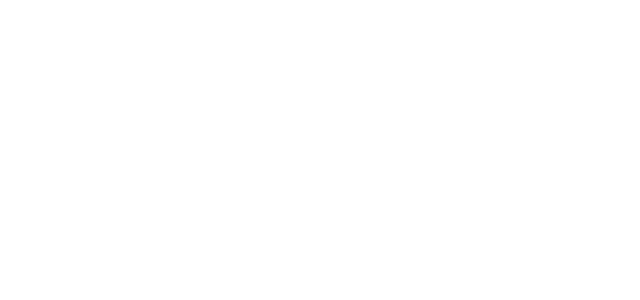
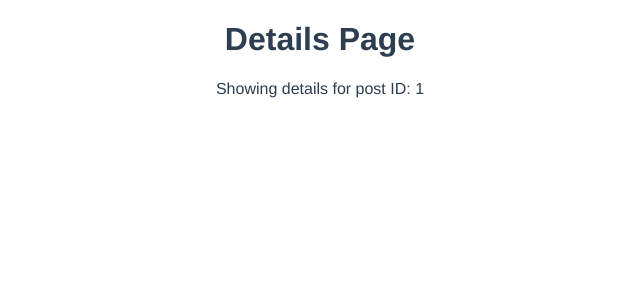
Before and after one commit to AlexStraton/dojo-blog, a Vue app: page /posts/1 in a window 1280 px wide. Before the commit this address had no page. Shown: the top 300 px of the page, without its empty margins (320-960 px from the left). Built offline with nearby package versions, Linux system fonts and the light colour scheme.

Commit message:
added router-link to the single post page

```diff
--- a/src/components/SinglePost.vue
+++ b/src/components/SinglePost.vue
@@ -1,6 +1,9 @@
 <template>
   <div class="post">
-    <h3>{{ post.title }}</h3>
+    <router-link :to="{ name: 'Details', params: { id: post.id } }">
+      <h3>{{ post.title }}</h3>
+    </router-link>
+
     <p>{{ snippet }}</p>
     <span v-for="tag in post.tags" :key="tag">#{{ tag }}</span>
   </div>
--- a/src/router/index.js
+++ b/src/router/index.js
@@ -1,11 +1,18 @@
 import { createRouter, createWebHistory } from "vue-router";
-import HomeView from "../views/Home.vue";
+import Home from "../views/Home.vue";
+import Details from "../views/Details.vue";
 
 const routes = [
   {
     path: "/",
     name: "home",
-    component: HomeView,
+    component: Home,
+  },
+  {
+    path: "/posts/:id",
+    name: "Details",
+    component: Details,
+    props: true,
   },
 ];
 
--- /dev/null
+++ b/src/views/Details.vue
@@ -0,0 +1,17 @@
+<template>
+  <div>
+    <h1>Details Page</h1>
+    <p>Showing details for post ID: {{ id }}</p>
+  </div>
+</template>
+
+<script>
+export default {
+  props: ["id"],
+  setup(props) {
+    console.log(props.id);
+  },
+};
+</script>
+
+<style></style>
```
